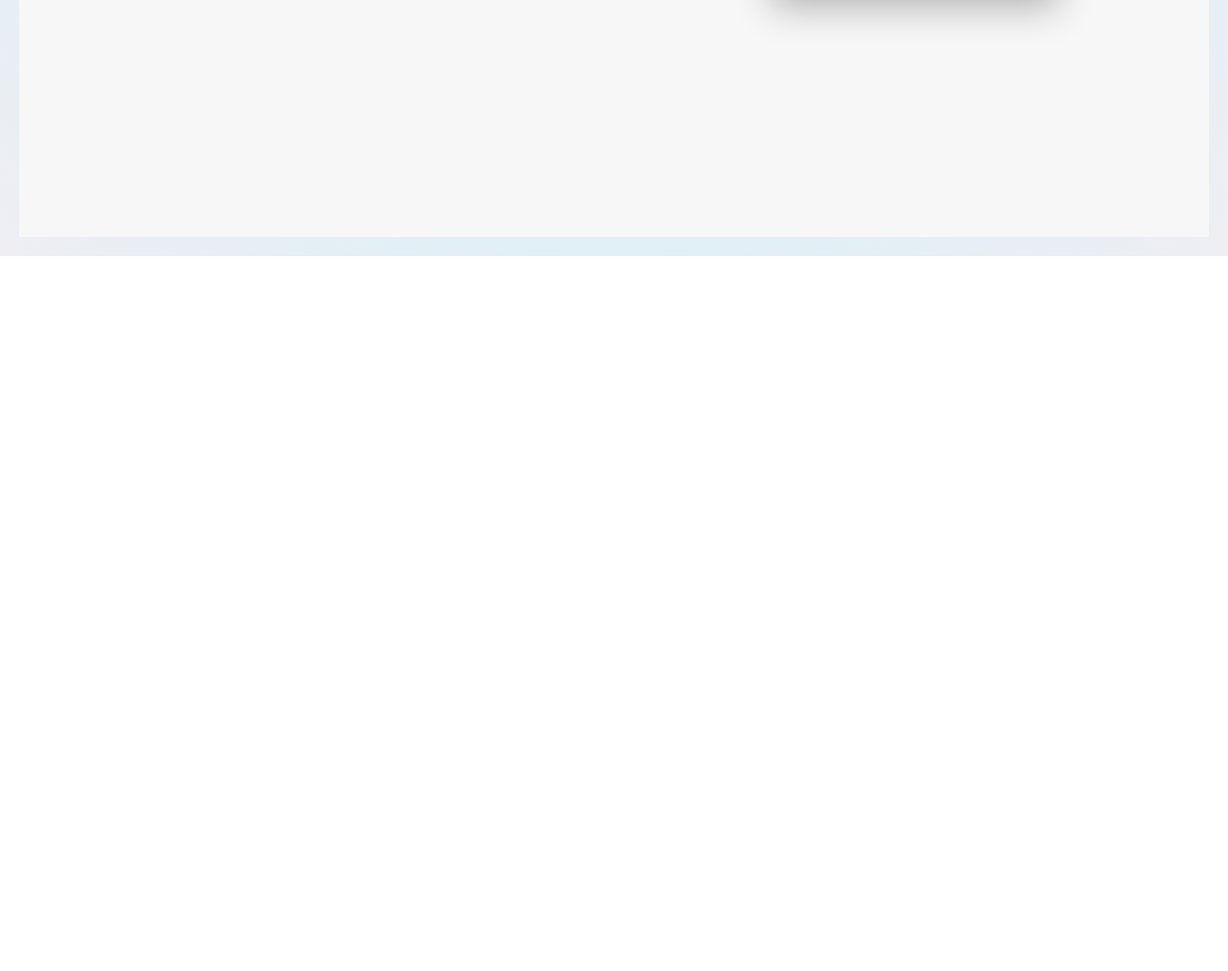
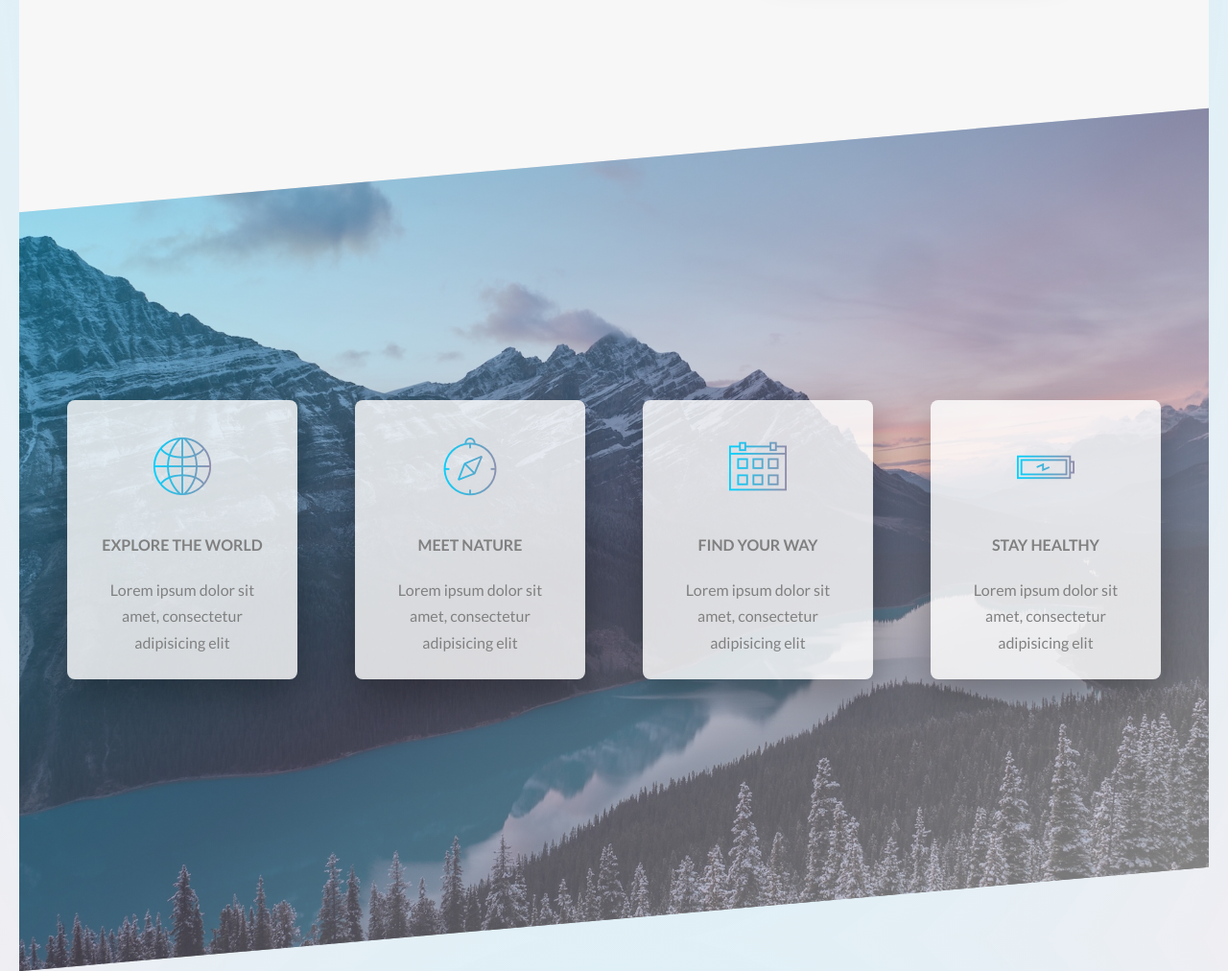
Before and after one commit to naitik0212/CSS-Advanced-Website, a website: page index.html in a window 1280 px wide. Shown: the part 1377-2389 px from the top of the page at 96% size. Before the commit the page ends 1644 px from the top, so only its background shows below. Drawn offline with Linux system fonts and the light colour scheme.

Commit message:
features section completely

```diff
--- a/index.html
+++ b/index.html
@@ -76,6 +76,42 @@
                 </div>
             </div>
     </section>
+
+    <section class="section-features">
+
+        <div class="row">
+            <div class="col-1-of-4">
+                <div class="feature-box">
+                <i class="feature-box__icon icon-basic-world u-margin-bottom-xs"></i>
+                <h3 class="heading-tertiary u-margin-bottom-s">Explore the world</h3>
+                <p class="feature-box__test">Lorem ipsum dolor sit amet, consectetur adipisicing elit</p>
+                </div>
+            </div>
+            <div class="col-1-of-4">
+                <div class="feature-box">
+                    <i class="feature-box__icon icon-basic-compass u-margin-bottom-xs"></i>
+                    <h3 class="heading-tertiary u-margin-bottom-s">Meet Nature</h3>
+                    <p class="feature-box__test">Lorem ipsum dolor sit amet, consectetur adipisicing elit</p>
+                </div>
+            </div>
+            <div class="col-1-of-4">
+                <div class="feature-box">
+                    <i class="feature-box__icon icon-basic-calendar u-margin-bottom-xs"></i>
+                    <h3 class="heading-tertiary u-margin-bottom-s">Find your way</h3>
+                    <p class="feature-box__test">Lorem ipsum dolor sit amet, consectetur adipisicing elit</p>
+                </div>
+            </div>
+            <div class="col-1-of-4">
+                <div class="feature-box">
+                    <i class="feature-box__icon icon-basic-battery-charge u-margin-bottom-xs"></i>
+                    <h3 class="heading-tertiary u-margin-bottom-s">Stay Healthy</h3>
+                    <p class="feature-box__test">Lorem ipsum dolor sit amet, consectetur adipisicing elit</p>
+                </div>
+            </div>
+        </div>
+
+
+    </section>
 </main>
 
 <!-- Reference code for grid partitions-->
--- a/scss/_master_style.scss
+++ b/scss/_master_style.scss
@@ -12,6 +12,7 @@
 
 @import "components/button";
 @import "components/composition";
+@import "components/feature-box";
 
 @import "layout/header";
 @import "layout/grid";
--- a/scss/abstracts/_variables.scss
+++ b/scss/abstracts/_variables.scss
@@ -5,6 +5,7 @@
 $background-white: #F8F8FF;
 $color-black: #000;
 $color-dull-white: antiquewhite;
+$color-white: white;
 $color-grey-light-1: #f7f7f7;
 
 // font-sizes --
--- a/scss/components/_composition.scss
+++ b/scss/components/_composition.scss
@@ -20,7 +20,7 @@
     }
     &--p3 {
       left: 25%;
-      top: 12rem;
+      top: 8rem;
     }
 
     &:hover {
--- /dev/null
+++ b/scss/components/_feature-box.scss
@@ -0,0 +1,28 @@
+.feature-box{
+  background-color: rgba($color-white, 0.8);
+  font-size: $default-font-size;
+  padding: 2.5rem;
+  text-align: center;
+  border-radius: 0.8rem;
+  box-shadow: 0 1.5rem 4rem rgba($color-black, 0.3);
+  transition: transform 0.2s;
+  //transform: skewY(3deg);
+
+
+  &__icon{
+    font-size: 6rem;
+    display: inline-block;
+    background-image: linear-gradient(to right, $background-color-light, $background-color-dark);
+    -webkit-background-clip: text;
+    color: transparent;
+  }
+
+  &:hover {
+    transform: translateY(-1.5rem) scale(1.05);
+    box-shadow: 0 1.5rem 4rem rgba($color-black, 0.8);
+  }
+
+  &__test{
+    @include clearfix();
+  }
+}
--- a/scss/pages/_home.scss
+++ b/scss/pages/_home.scss
@@ -3,3 +3,20 @@
   padding: 25rem 0;
   margin-top: -15vh;
 }
+
+.section-features {
+  margin-top: -10vh;
+  padding: 25rem 0;
+  background: linear-gradient(to right bottom,
+          rgba($background-color-light, 0.35),
+          rgba($background-color-dark, 0.4),
+          rgba(255, 255, 255, 0.5)),
+  url(../img/nat-4.jpg) center;
+  background-size: cover ;
+  transform: skewY(-5deg);
+
+  &>*{
+    transform: skewY(5deg);
+
+  }
+}
```
Also changed, not shown: css/style.css.
